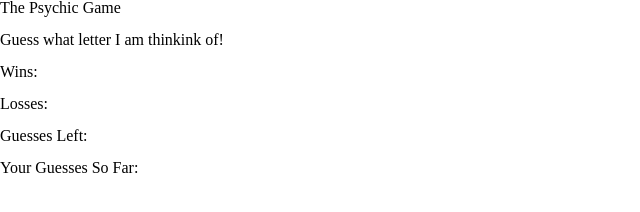
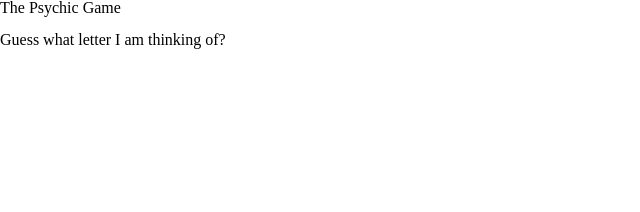
Before and after one commit to skypipe1/psychic-game, a plain HTML site: page index.html in a window 1280 px wide. Shown: the whole page, without its empty margins (0-640 px from the left). Drawn offline with Linux system fonts and the light colour scheme.

Commit message:
last push

```diff
--- a/assets/javascript/game.js
+++ b/assets/javascript/game.js
@@ -1,16 +1,10 @@
 var compchoices = ["a", "b", "c", "d", "e", "f", "g", "h", "i", "j", "k", "l", "m", "n", "o", "p", "q", "r", "s", "t", "u", "v", "w", "x", "y", "z",];
+
 
 var wins = 0;
 var losses = 0;
 var gLeft = 9;
 var myGuess = [];
-
-var winText = document.getElementById("Wins");
-var lossesText = document.getElementById("Losses");
-var guessesText = document.getElementById("Guesses");
-var yourText = document.getElementById("Your")
-
-
 
 
 document.onkeyup = function (event) {
@@ -24,14 +18,14 @@ document.onkeyup = function (event) {
 
         if (userChoice === computerChoice) {
 
-            // compchoices = computerchoices.indexOf
-
             gLeft = 9;
             wins++;
             myGuess = [];
+
         }
 
         if (userChoice !== computerChoice) {
+
             gLeft--;
             myGuess.push(userChoice);
 
@@ -43,7 +37,6 @@ document.onkeyup = function (event) {
             losses++;
             myGuess = [];
 
-
         }
 
 
@@ -54,9 +47,4 @@ document.onkeyup = function (event) {
     document.getElementById("Guesses").innerHTML = ("Guesses left:" + gLeft);
     document.getElementById("Your").innerHTML = ("Your guesses so far:" + myGuess);
 
-
-
-
-
-
 }
--- a/index.html
+++ b/index.html
@@ -14,7 +14,7 @@
 
     <br>
 
-    <h3>Guess what letter I am thinkink of!</h3>
+    <h3>Guess what letter I am thinking of?</h3>
 
 </head>
 
@@ -23,13 +23,13 @@
 
     <div>
         <br>
-        <p id="Wins">Wins:</p>
+        <p id="Wins"></p>
         <br>
-        <p id="Losses">Losses:</p>
+        <p id="Losses"></p>
         <br>
-        <p id="Guesses">Guesses Left:</p>
+        <p id="Guesses"></p>
         <br>
-        <p id="Your">Your Guesses So Far:</p>
+        <p id="Your"></p>
     </div>
 
 </body>
```
